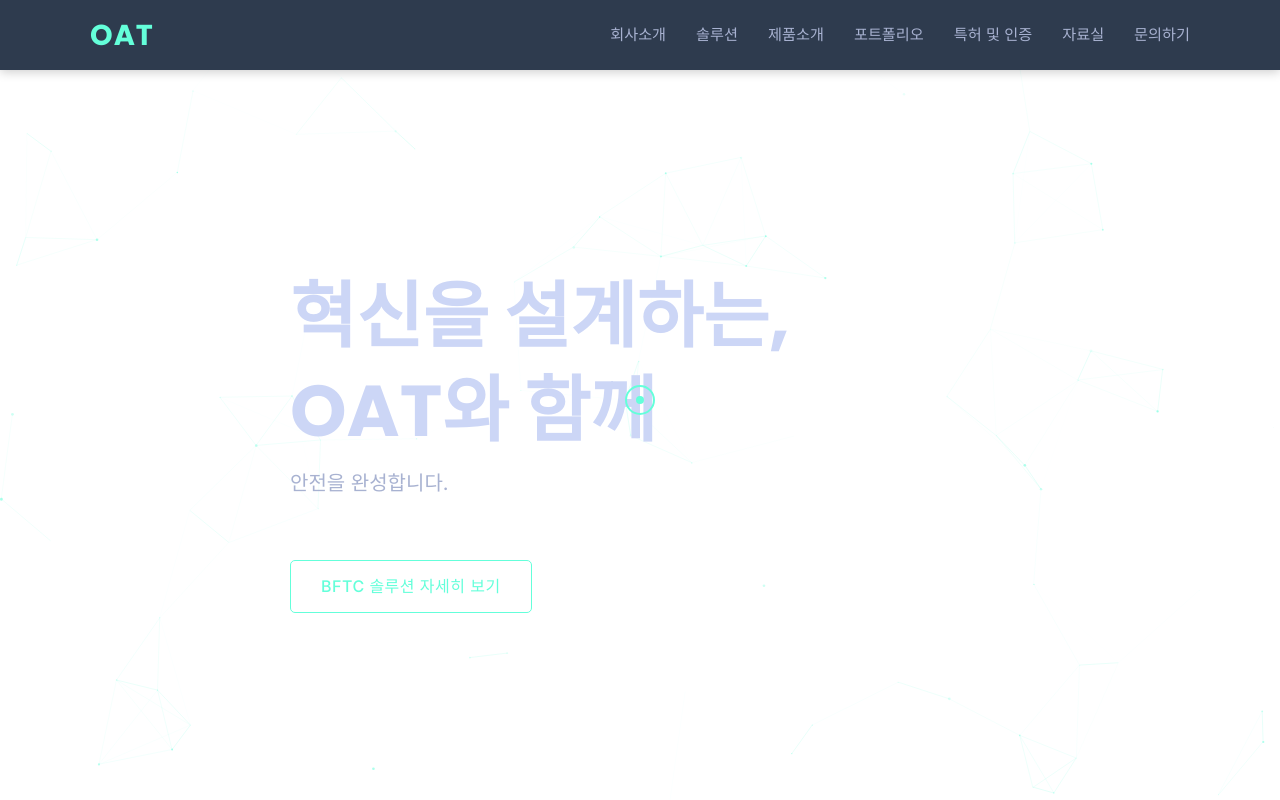
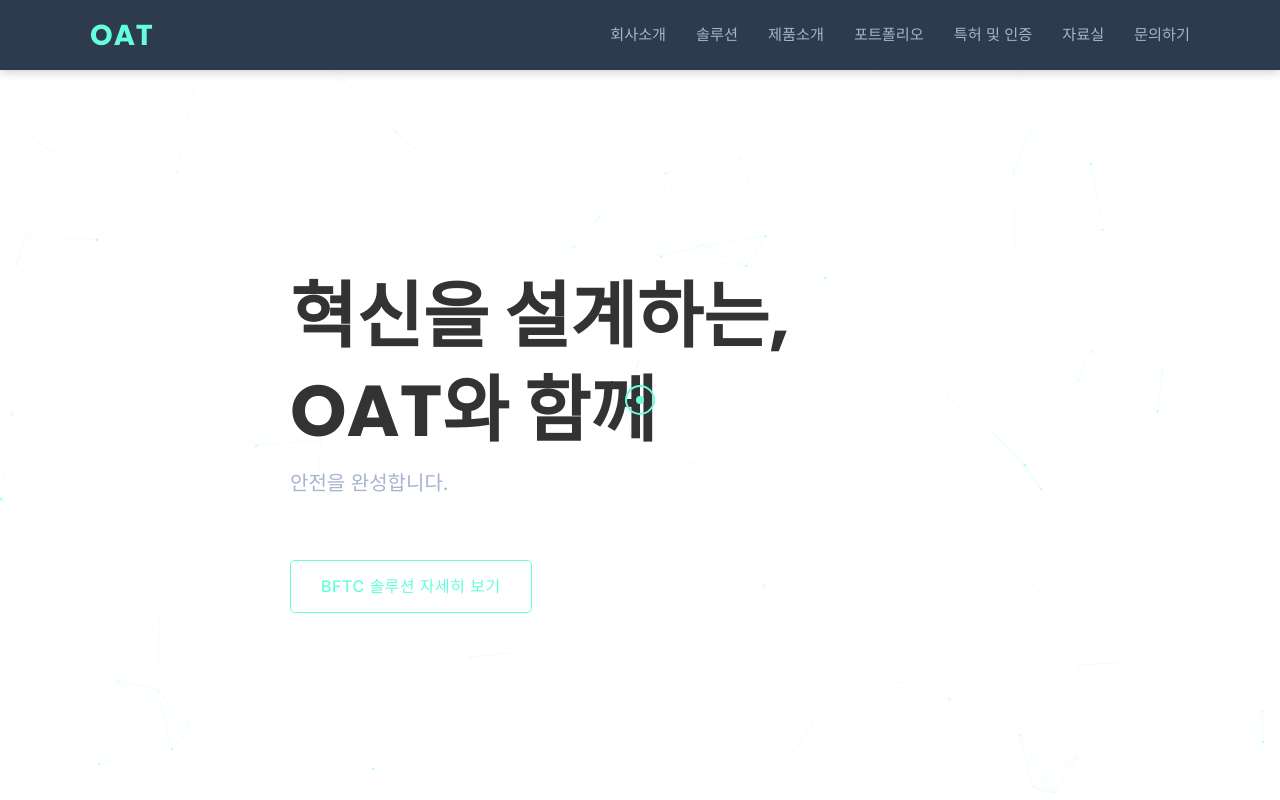
Before and after one commit to HJ456/OAT_web, a plain HTML site: page index.html in a window 1280 px wide. Shown: the top 800 px of the page. Drawn offline with nearby package versions, Linux system fonts and the light colour scheme.

Commit message:
Update style.css

```diff
--- a/css/style.css
+++ b/css/style.css
@@ -12,7 +12,7 @@
 :root {
     --bg-dark-primary: #FFFFFF;
     --bg-dark-secondary: ##F8F9FA;
-    --text-light-primary: #CCD6F6;
+    --text-light-primary: #333333;
     --text-light-secondary: #A8B2D1;
     --text-dark: #1d1d1f;
     --accent-cyan: #64FFDA;
```
